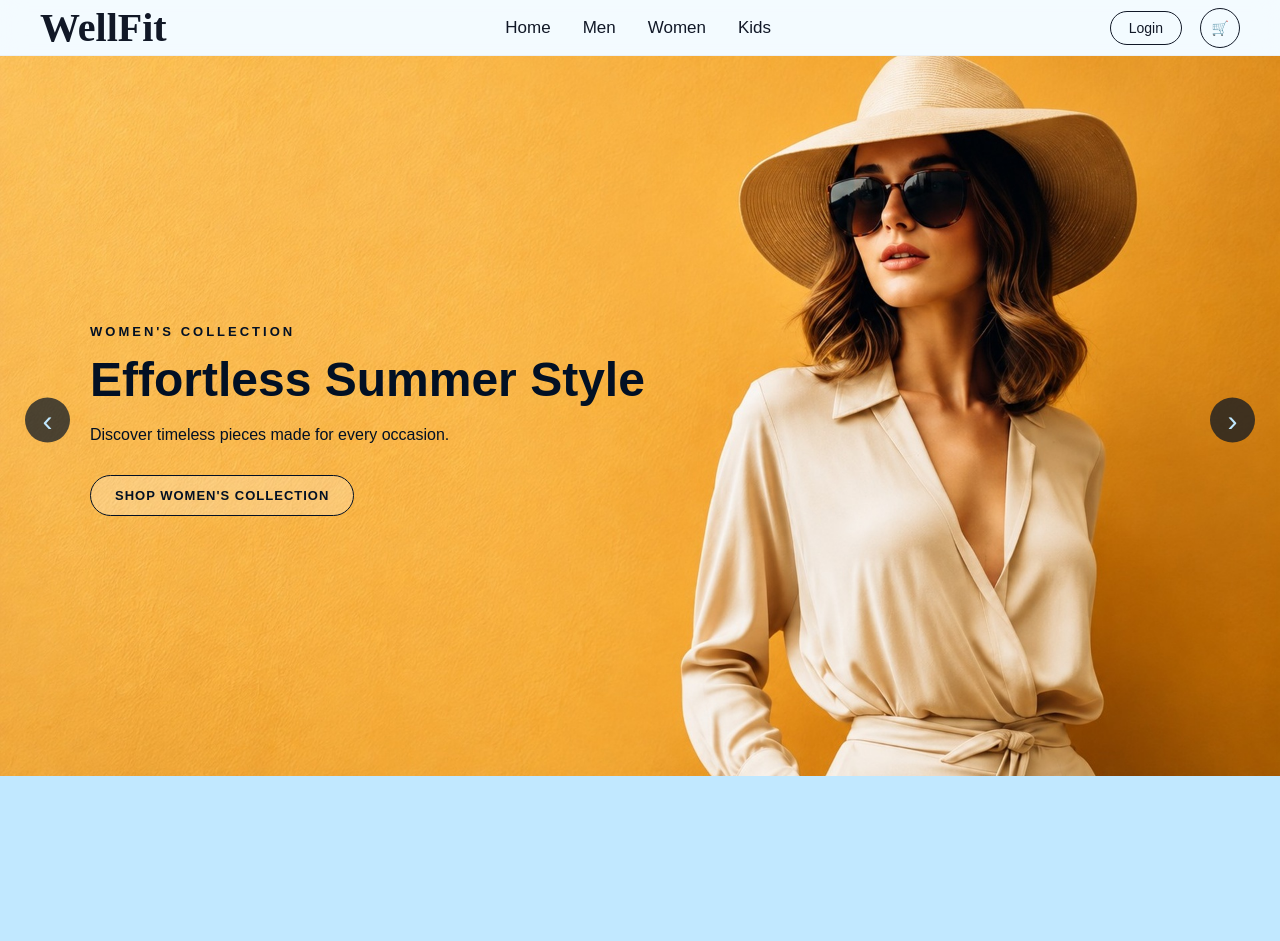
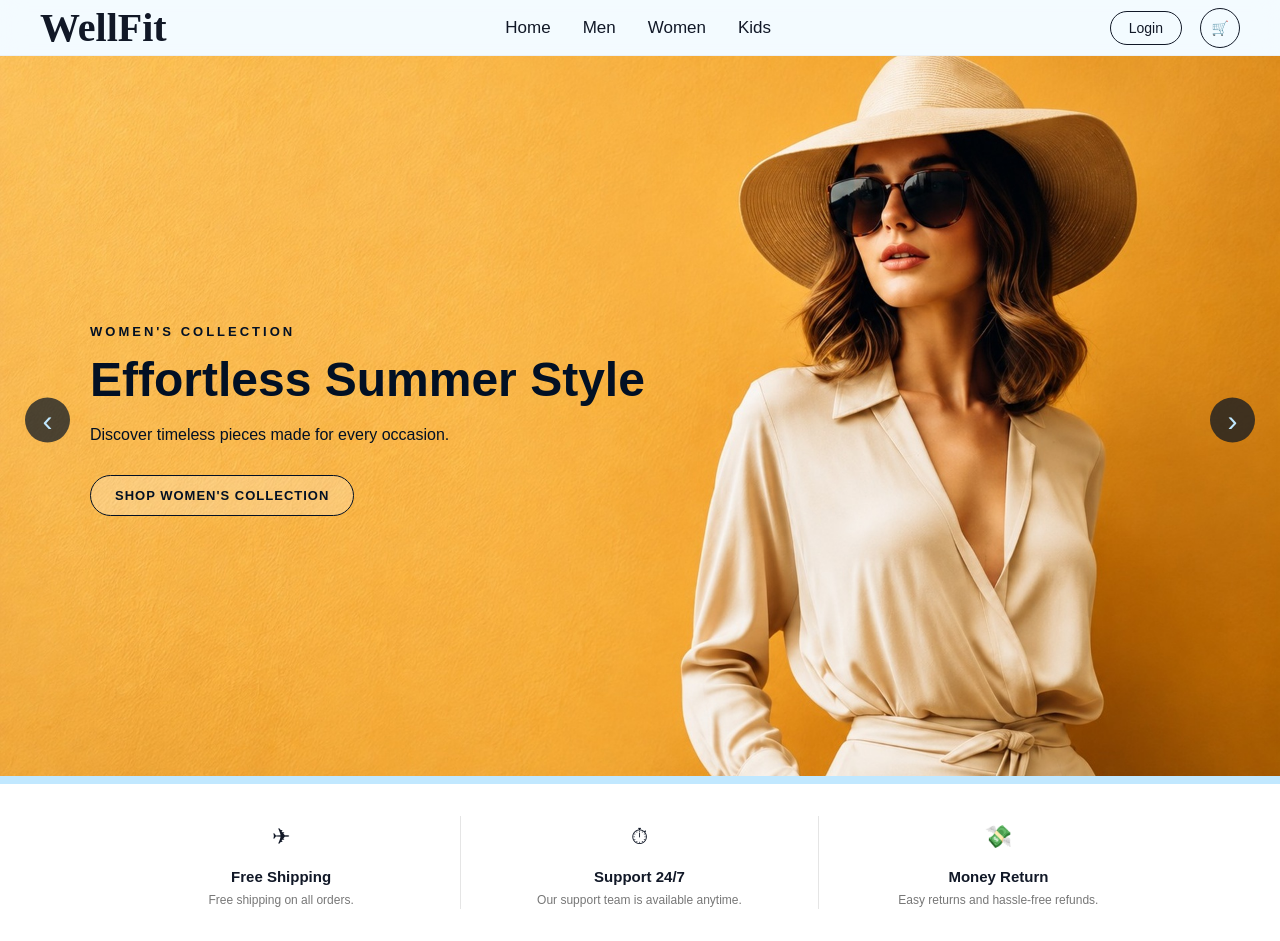
Before and after one commit to Melvin-1117/WellFit, a React app in the folder frontend/: page / in a window 1280 px wide. Before the commit the page ends 800 px from the top, so only its background shows below. Built offline with nearby package versions, Linux system fonts and the light colour scheme; the HTML template or start-up script is replaced by a standard one; a web font is replaced by a local one.

Commit message:
Services offering below carousel added

```diff
--- a/frontend/src/App.css
+++ b/frontend/src/App.css
@@ -316,3 +316,61 @@
 .hero-slide-4 .shop-button {
   align-self: flex-end;
 }
+.services {
+  width: 100%;
+  display: grid;
+  grid-template-columns: repeat(3, 1fr);
+
+  padding: 32px 8%;
+
+  background: #ffffff;
+}
+
+.service {
+  display: flex;
+  flex-direction: column;
+  align-items: center;
+  text-align: center;
+
+  padding: 0 40px;
+
+  border-right: 1px solid #e5e5e5;
+}
+
+.service:last-child {
+  border-right: none;
+}
+
+.service-icon {
+  width: 42px;
+  height: 42px;
+
+  display: flex;
+  align-items: center;
+  justify-content: center;
+
+  margin-bottom: 10px;
+
+  font-size: 22px;
+  color: #111827;
+}
+
+.service h3 {
+  margin: 0 0 6px;
+
+  font-size: 15px;
+  font-weight: 600;
+
+  color: #111827;
+}
+
+.service p {
+  margin: 0;
+
+  max-width: 220px;
+
+  font-size: 12px;
+  line-height: 1.5;
+
+  color: #777;
+}
--- a/frontend/src/App.jsx
+++ b/frontend/src/App.jsx
@@ -1,11 +1,13 @@
 import "./App.css";
 import Navbar from "./components/Navbar";
 import Hero from "./components/Hero";
+import Services from "./components/Services";
 function App() {
   return (
     <div>
       <Navbar />
       <Hero />
+      <Services />
     </div>
   );
 }
--- /dev/null
+++ b/frontend/src/components/Services.jsx
@@ -0,0 +1,27 @@
+function Services() {
+  return (
+    <section className="services">
+
+      <div className="service">
+        <div className="service-icon">✈︎</div>
+        <h3>Free Shipping</h3>
+        <p>Free shipping on all orders.</p>
+      </div>
+
+      <div className="service">
+        <div className="service-icon">⏱</div>
+        <h3>Support 24/7</h3>
+        <p>Our support team is available anytime.</p>
+      </div>
+
+      <div className="service">
+        <div className="service-icon">💸</div>
+        <h3>Money Return</h3>
+        <p>Easy returns and hassle-free refunds.</p>
+      </div>
+
+    </section>
+  );
+}
+
+export default Services;
```
